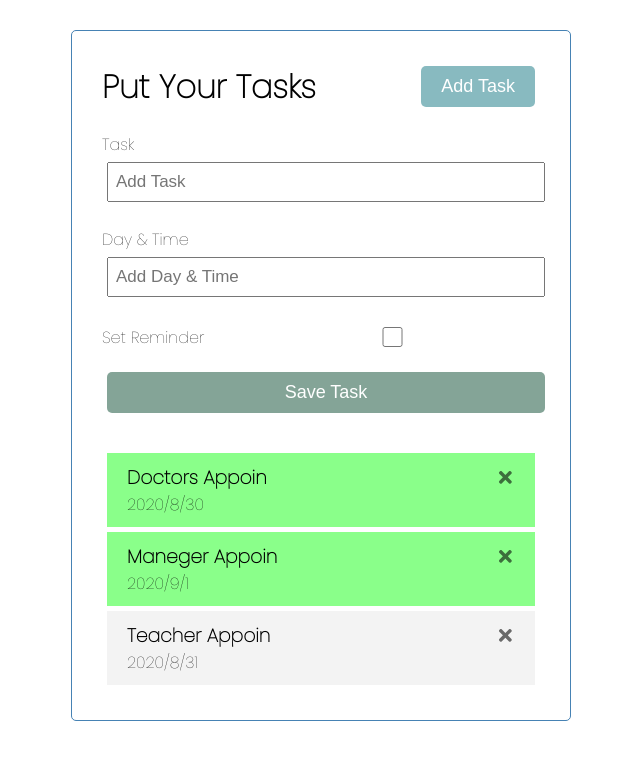
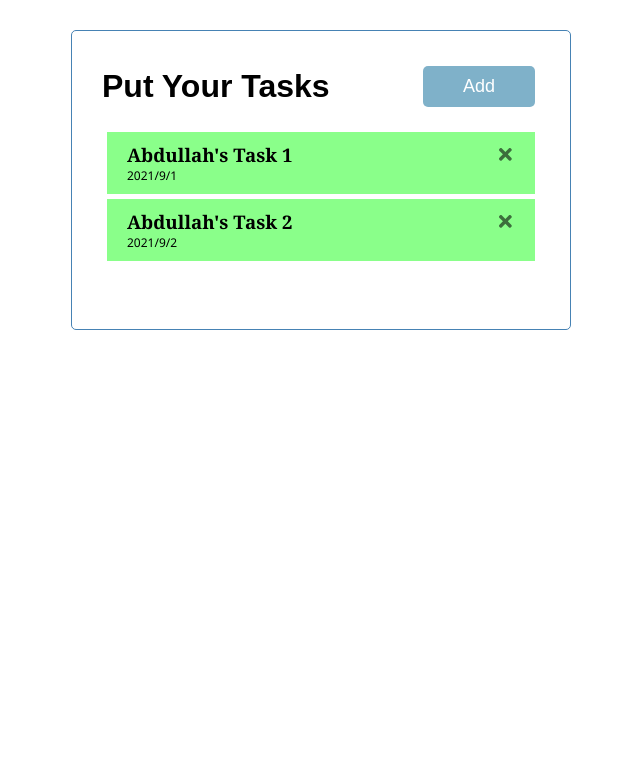
Before and after one commit to AbdullahMAK/react-first, a React (Create React App) app: page / in a window 1280 px wide. Shown: the top 760 px of the page, without its empty margins (319-959 px from the left). Built offline with nearby package versions, Linux system fonts and the light colour scheme; data requests are answered from the project's data file.

Commit message:
test with new branch and json server

```diff
--- /dev/null
+++ b/db.json
@@ -0,0 +1,16 @@
+{
+  "tasks": [
+    {
+      "text": "Abdullah's Task 1",
+      "day": "2021/9/1",
+      "reminder": true,
+      "id": 1
+    },
+    {
+      "text": "Abdullah's Task 2",
+      "day": "2021/9/2",
+      "reminder": true,
+      "id": 2
+    }
+  ]
+}
--- a/package.json
+++ b/package.json
@@ -6,6 +6,7 @@
     "@testing-library/jest-dom": "^5.14.1",
     "@testing-library/react": "^11.2.7",
     "@testing-library/user-event": "^12.8.3",
+    "json-server": "^0.16.3",
     "react": "^17.0.2",
     "react-dom": "^17.0.2",
     "react-icons": "^4.2.0",
@@ -16,7 +17,8 @@
     "start": "react-scripts start",
     "build": "react-scripts build",
     "test": "react-scripts test",
-    "eject": "react-scripts eject"
+    "eject": "react-scripts eject",
+    "server": "json-server --watch db.json --port 5000"
   },
   "eslintConfig": {
     "extends": [
--- a/src/App.js
+++ b/src/App.js
@@ -1,51 +1,93 @@
 import React from "react";
-import { useState } from "react"
+import { useState, useEffect } from "react"
 
 import Header from "./components/Header";
 import Tasks from "./components/Tasks";
 import AddTask from "./components/AddTask";
 
-function App() {
-      const [tasks, setTasks] = useState([
-        {
-            id : 1,
-            text : 'Doctors Appoin',
-            day : '2020/8/30',
-            reminder : true,
+const App = () => {
+      const [showAddTask, setShowAddTask] = useState(false)
+      const [tasks, setTasks] = useState([])
+
+      useEffect(() => {
+        const getTasks = async () => {
+          const tasksFromserver = await fetchTasks()
+          setTasks(tasksFromserver)
+        }
+
+        getTasks()
+      }, [])
+    // Fetch Tasks
+        const fetchTasks = async () => {
+          const res = await fetch('http://localhost:5000/tasks')
+          const data = await res.json()
+
+          return data
+        }
+
+    // Fetch Task
+        const fetchTask = async (id) => {
+          const res = await fetch(`http://localhost:5000/tasks/${id}`)
+          const data = await res.json()
+
+          return data
+        }
+
+
+    //Add Tasks
+    const addTask = async (task) => {
+      const res = await fetch('http://localhost:5000/tasks', {
+        method: 'POST',
+        headers: {
+          'Content-type': 'application/json'
         },
-        {
-            id : 2,
-            text : 'Maneger Appoin',
-            day : '2020/9/1',
-            reminder : true,
-        },
-        {
-            id : 3,
-            text : 'Teacher Appoin',
-            day : '2020/8/31',
-            reminder : false,
-        },
-    ])
-    //Add Tasks
-    const addTask = (task) => {
-      const id = Math.floor(Math.random() * 10000) + 1
-      const newTask = {id, ...task}
-      setTasks( [...tasks, newTask] )
+        body: JSON.stringify(task)
+      })
+
+      const data = await res.json()
+
+      setTasks([...tasks, data])
+
+      // const id = Math.floor(Math.random() * 10000) + 1
+      // const newTask = {id, ...task}
+      // setTasks( [...tasks, newTask] )
     }
     //delet task
-    const deltask = (id) => {
+    const deltask = async (id) => {
+      await fetch(`http://localhost:5000/tasks/${id}`, {
+        method: 'DELETE',
+      })
+
       setTasks(tasks.filter((task) => task.id !== id))
     }
     // Toggle Remainder
-    const toggleReminder = (id) => {
-      setTasks(tasks.map((task) => task.id === id ? {...task, reminder: !task.reminder} : task))
+    const toggleReminder = async(id) => {
+      const taskToTaggle = await fetchTask(id)
+      const updTask = {...taskToTaggle,reminder: !taskToTaggle.reminder}
+      const res = await fetch(`http://localhost:5000/tasks/${id}`, {
+        method: 'PUT',
+        headers: {
+          'Content-type': 'application/json'
+        },
+        body: JSON.stringify(updTask)
+      })
+
+      const data = await res.json()
+
+      setTasks([...tasks, data])
+      setTasks(tasks.map((task) =>
+      task.id === id ? {...task, reminder:
+      !data.reminder} : task))
     }
 
 
   return (
     <div className="container">
-      <Header />
-      <AddTask onAdd={addTask} />
+      <Header onAdd={() =>
+        setShowAddTask(!showAddTask)}
+        showAdd={showAddTask} />
+
+      {showAddTask && <AddTask onAdd={addTask} />}
       {tasks.length > 0 ? <Tasks tasks={tasks} onDelete={deltask} onToggle={toggleReminder} /> :'No Tasks To Show'}
     </div>
   );
--- a/src/components/Header.js
+++ b/src/components/Header.js
@@ -1,15 +1,11 @@
 import Button from "./Button"
 
-const Header = () => {
-    const onClick = () => {
-        console.log('Click')
-    }
-
+const Header = ({onAdd, showAdd}) => {
 
     return (
         <header className='header'>
             <h1>Put Your Tasks</h1>
-            <Button color='#12778280' text='Add Task' onClick={onClick}/>
+            <Button  color={showAdd ? '#CE4257' : '#00649480'} text={showAdd ? 'Close' : 'Add'} onClick={onAdd}/>
 
         </header>
     )
--- a/src/components/Task.js
+++ b/src/components/Task.js
@@ -4,7 +4,7 @@ const Task = ({ task, onDelete, onToggle }) => {
     return (
         <div className={`task ${task.reminder ? 'reminder' : "reminderfalse"}`} onDoubleClick={() => onToggle(task.id)}>
             <h3>{task.text} <FaTimes style={{color : '#00000090', cursor:'pointer'}} onClick={() => onDelete(task.id)}/></h3>
-            <p>{task.day}</p>
+            <p style={{fontSize: '12px', fontFamily: 'Segoe UI'}}>{task.day}</p>
 
         </div>
     )
--- a/src/index.css
+++ b/src/index.css
@@ -7,7 +7,7 @@
 }
 
 body {
-  font-family: 'Poppins', sans-serif;
+  font-family: 'Poppins bold', sans-serif;
 }
 
 .container {
@@ -32,13 +32,14 @@ body {
   background: #0b4b3080;
   color: rgb(255, 255, 255);
   border: none;
-  padding: 10px 20px;
+  padding: 10px 40px;
   margin: 5px;
   border-radius: 5px;
   cursor: pointer;
   text-decoration: none;
   font-size: 18px;
   font-family: sans-serif;
+  transition: 0.4s;
 }
 
 .btn:focus {
@@ -46,13 +47,14 @@ body {
 }
 
 .btn:hover{
-  box-shadow: rgba(50, 50, 93, 0.25) 0px 30px 60px -12px inset, rgba(0, 0, 0, 0.3) 0px 18px 36px -18px inset;
+  box-shadow: rgba(1, 30, 49, 0.527) 0px 30px 60px -12px inset, rgba(0, 0, 0, 0.3) 0px 18px 36px -18px inset;
   transition: 0.4s;
 }
 
 
 .btn:active {
   transform: scale(0.98);
+
 }
 
 .btn-block {
@@ -85,6 +87,7 @@ body {
   display: flex;
   align-items: center;
   justify-content: space-between;
+  font-family: Cambria;
 }
 
 .add-form {
```
Also changed, not shown: 1 other file (tests, documents, lock files or other folders).
